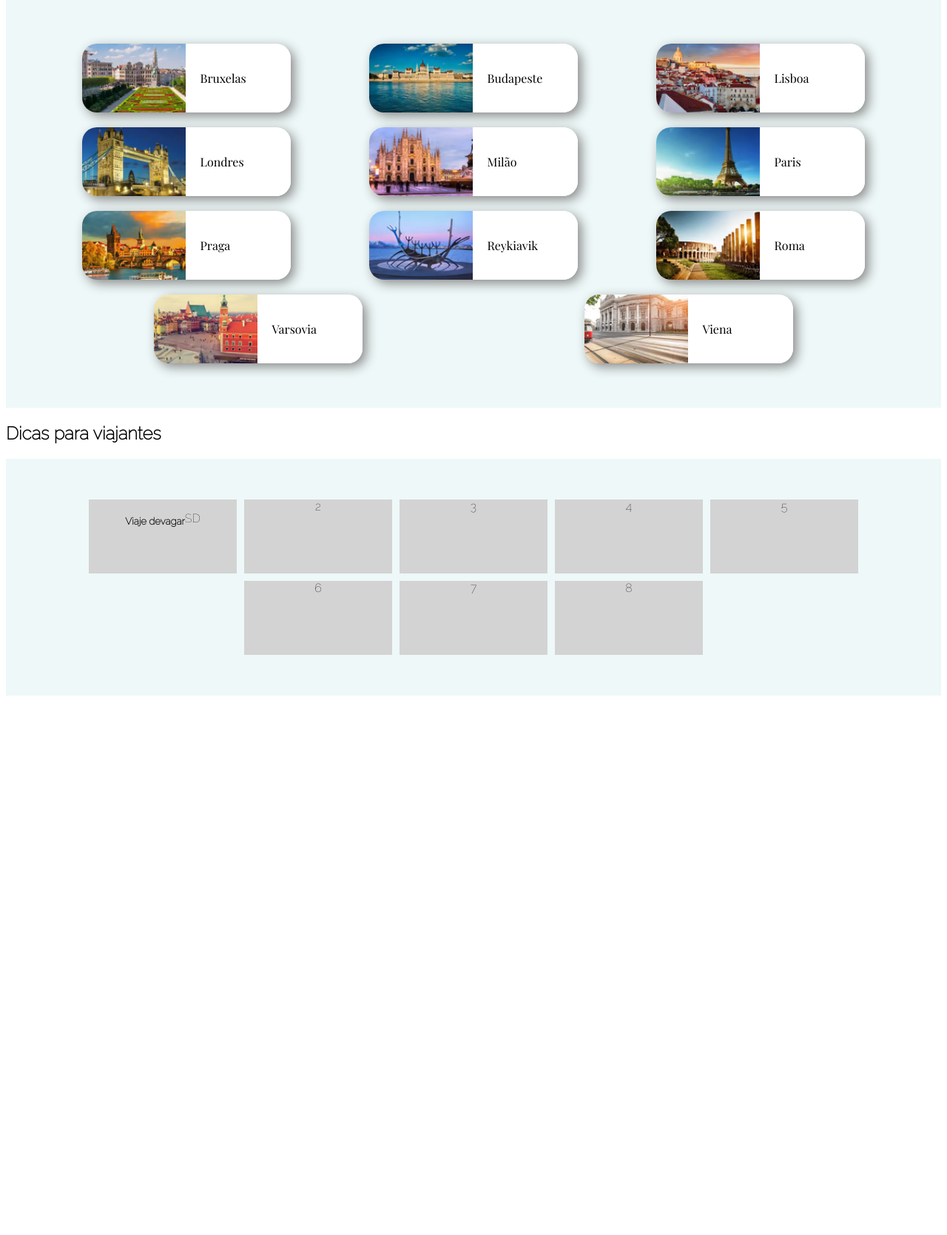
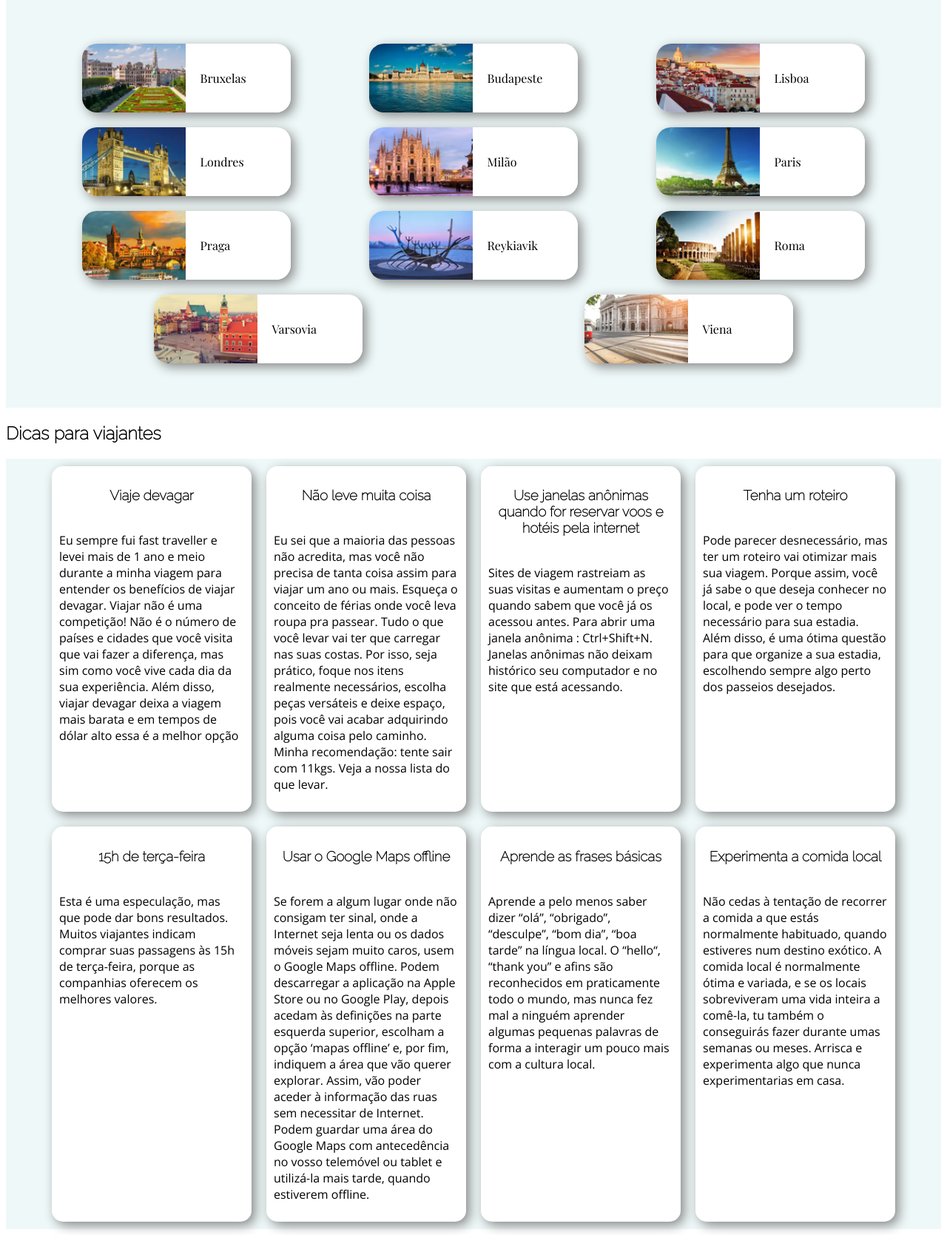
Before and after one commit to telmo-a22001972/pw-labs-telmopanacas-a22001972, a PHP site: page /lab4/index.html in a window 1280 px wide. Shown: the part 255-1924 px from the top of the page at 74% size. Before the commit the page ends 1195 px from the top, so only its background shows below. Run offline with PHP 8.4, Linux system fonts and the light colour scheme.

Commit message:
Finalmente acabei a porcaria das dicas

```diff
--- a/lab4/estilos.css
+++ b/lab4/estilos.css
@@ -82,25 +82,25 @@
 .dicas_container {
     display: flex;
     background-color: rgb(238, 248, 248);
+    justify-content: center;
     flex-wrap: wrap;
-    padding: 50px;
-    justify-content: center;
-    align-items: center;
 }
 
-
-.dicas_container div {
-    display: flex;
-    background-color: lightgray;
-    width: 200px;
-    height: 100px;
-    margin: 5px;
-    justify-content: center;
+.card {
+    background: white;
+    width: 270px;
+    margin: 10px;
+    border-radius: 15px;
+    box-shadow: 5px 5px 15px #888888;
 
 }
-
-.titulo_dica  {
-    width: auto;
-    height: 20px;
+.card h3 {
+    padding: 10px;
+    text-align: center;
 
 }
+.card p {
+    padding: 10px;
+    font-family: 'Open Sans', sans-serif;
+
+}
--- a/lab4/index.html
+++ b/lab4/index.html
@@ -80,18 +80,47 @@
     </div>
 
     <div class="dicas_container">
-        <div>
-            <h5 class="titulo_dica">Viaje devagar</h5>
-            <p>SD</p>
+        <div class="card">
+            <h3>Viaje devagar</h3>
+            <p>Eu sempre fui fast traveller e levei mais de 1 ano e meio durante a minha viagem para entender os benefícios de viajar devagar. Viajar não é uma competição! Não é o número de países e cidades que você visita que vai fazer a diferença, mas sim como você vive cada dia da sua experiência. Além disso, viajar devagar deixa a viagem mais barata e em tempos de dólar alto essa é a melhor opção</p>
+        </div>
+        <div class="card">
+            <h3>Não leve muita coisa</h3>
+            <p>Eu sei que a maioria das pessoas não acredita, mas você não precisa de tanta coisa assim para viajar um ano ou mais. Esqueça o conceito de férias onde você leva roupa pra passear. Tudo o que você levar vai ter que carregar nas suas costas. Por isso, seja prático, foque nos itens realmente necessários, escolha peças versáteis e deixe espaço, pois você vai acabar adquirindo alguma coisa pelo caminho. Minha recomendação: tente sair com 11kgs. Veja a nossa lista do que levar.</p>
+        </div>
+        <div class="card">
+            <h3>Use janelas anônimas quando for reservar voos e hotéis pela internet</h3>
+            <p>Sites de viagem rastreiam as suas visitas e aumentam o preço quando sabem que você já os acessou antes. Para abrir uma janela anônima : Ctrl+Shift+N. Janelas anônimas não deixam histórico seu computador e no site que está acessando.</p>
+        </div>
+        <div class="card">
+            <h3>Tenha um roteiro</h3>
+            <p>Pode parecer desnecessário, mas ter um roteiro vai otimizar mais sua viagem. Porque assim, você já sabe o que deseja conhecer no local, e pode ver o tempo necessário para sua estadia.
 
+Além disso, é uma ótima questão para que organize a sua estadia, escolhendo sempre algo perto dos passeios desejados. </p>
         </div>
-        <div>2</div>
-        <div>3</div>
-        <div>4</div>
-        <div>5</div>
-        <div>6</div>
-        <div>7</div>
-        <div>8</div>
+        <br>
+        <div class="card">
+            <h3>15h de terça-feira</h3>
+            <p>Esta é uma especulação, mas que pode dar bons resultados. Muitos viajantes indicam comprar suas passagens às 15h de terça-feira, porque as companhias oferecem os melhores valores.</p>
+        </div>
+        <div class="card">
+            <h3>Usar o Google Maps offline</h3>
+            <p>Se forem a algum lugar onde não consigam ter sinal, onde a Internet seja lenta ou os dados móveis sejam muito caros, usem o Google Maps offline.
+
+Podem descarregar a aplicação na Apple Store ou no Google Play, depois acedam às definições na parte esquerda superior, escolham a opção ‘mapas offline’ e, por fim, indiquem a área que vão querer explorar. Assim, vão poder aceder à informação das ruas sem necessitar de Internet.
+
+Podem guardar uma área do Google Maps com antecedência no vosso telemóvel ou tablet e utilizá-la mais tarde, quando estiverem offline.</p>
+        </div>
+        <div class="card">
+            <h3>Aprende as frases básicas</h3>
+            <p>Aprende a pelo menos saber dizer “olá”, “obrigado”, “desculpe”, “bom dia”, “boa tarde” na língua local. O “hello“, “thank you” e afins são reconhecidos em praticamente todo o mundo, mas nunca fez mal a ninguém aprender algumas pequenas palavras de forma a interagir um pouco mais com a cultura local.</p>
+        </div>
+        <div class="card">
+            <h3>Experimenta a comida local</h3>
+            <p>Não cedas à tentação de recorrer a comida a que estás normalmente habituado, quando estiveres num destino exótico. A comida local é normalmente ótima e variada, e se os locais sobreviveram uma vida inteira a comê-la, tu também o conseguirás fazer durante umas semanas ou meses. Arrisca e experimenta algo que nunca experimentarias em casa.</p>
+        </div>
+
+
 
     </div>
 </body>
```
